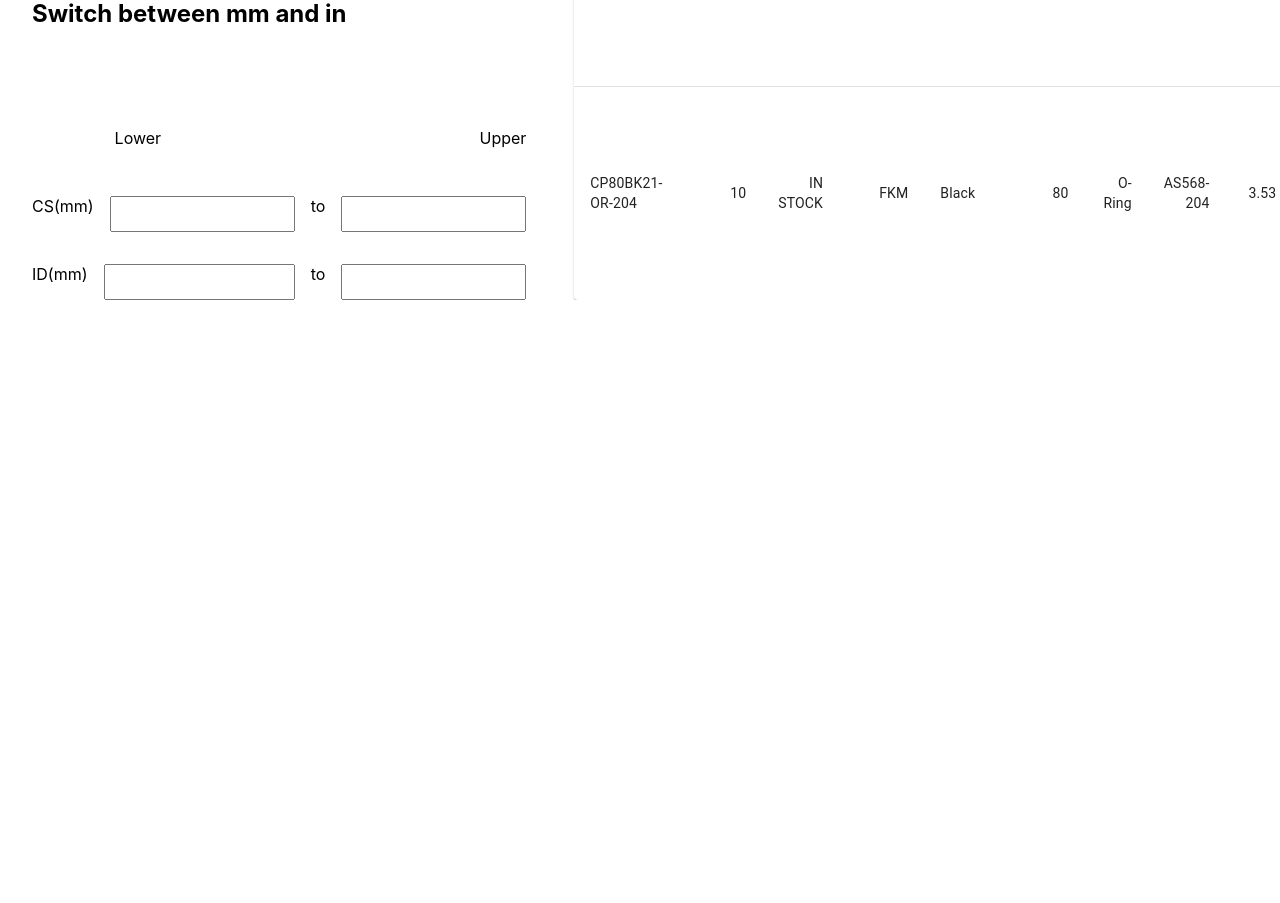
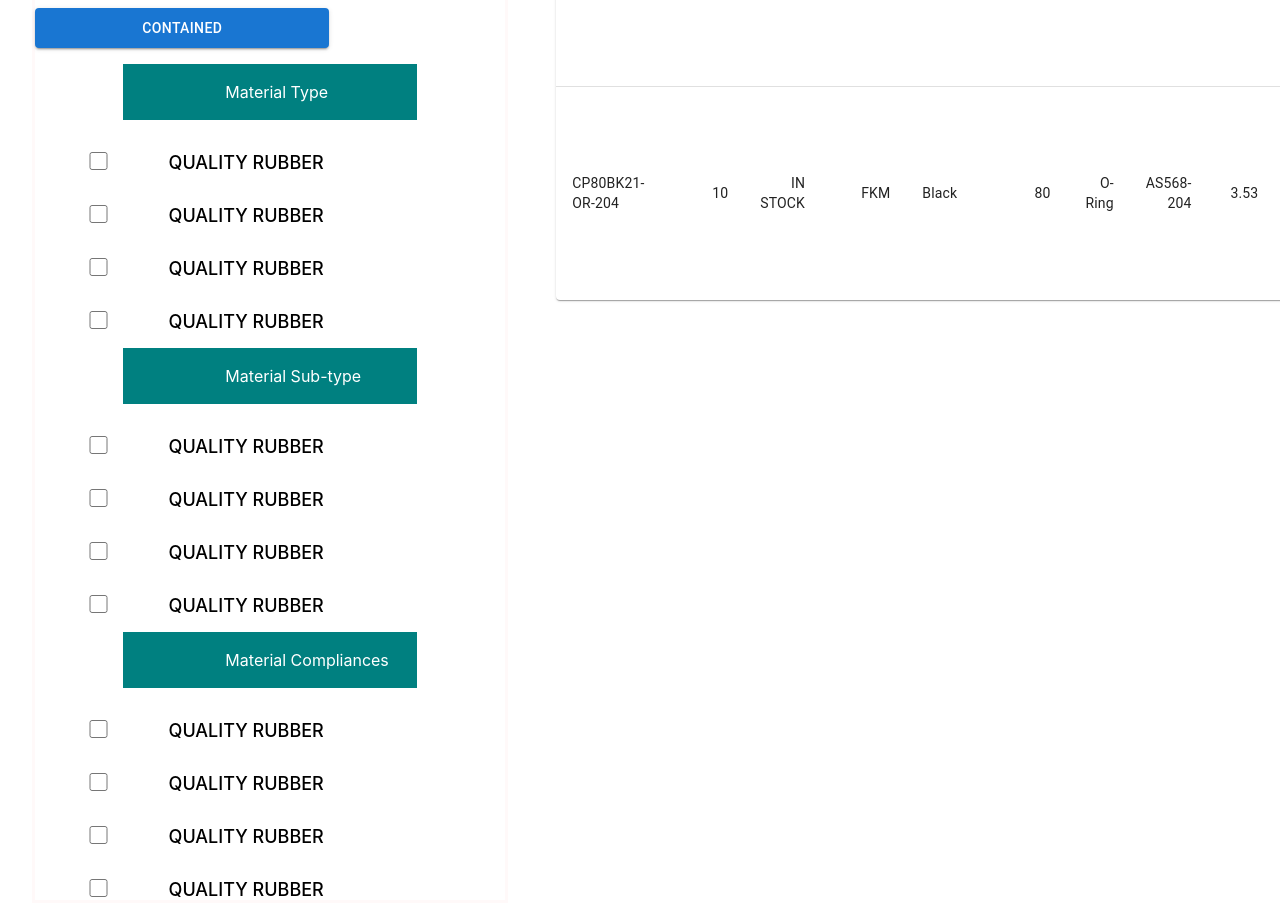
Before and after one commit to Shahvaiz-Ahmed/tmrproject, a React (Create React App) app: page / in a window 1280 px wide. Shown: the part 729-1632 px from the top of the page. Before the commit the page ends 1029 px from the top, so only its background shows below. Built offline with nearby package versions, Linux system fonts and the light colour scheme.

Commit message:
design sidesearh bar with material subtypes types and complainces

```diff
--- a/package.json
+++ b/package.json
@@ -3,6 +3,7 @@
   "version": "0.1.0",
   "private": true,
   "dependencies": {
+    "@djthoms/pretty-checkbox": "^3.1.0",
     "@emotion/react": "^11.10.5",
     "@emotion/styled": "^11.10.5",
     "@mui/icons-material": "^5.11.0",
@@ -10,6 +11,7 @@
     "@testing-library/jest-dom": "^5.16.5",
     "@testing-library/react": "^13.4.0",
     "@testing-library/user-event": "^13.5.0",
+    "pretty-checkbox-react": "^3.2.0",
     "react": "^18.2.0",
     "react-dom": "^18.2.0",
     "react-scripts": "5.0.1",
--- a/src/Components/SearchSideBar.jsx
+++ b/src/Components/SearchSideBar.jsx
@@ -2,6 +2,7 @@ import React, { useState, useEffect } from 'react';
 import './Static/css/SearchSideBar.css';
 import product from './Static/images/product.png';
 import Button from '@mui/material/Button';
+import '@djthoms/pretty-checkbox';
 
 
 function SearchSideBar() {
@@ -24,7 +25,6 @@ function SearchSideBar() {
     return (
         <div className="sidebar">
             <img src={product} alt="product" />
-        <Button variant="contained" type="submit" onClick={handleSizeValues}>Contained</Button>
             <h2><strong>Switch</strong> between mm and in</h2>
             <div>
                 <div>
@@ -35,15 +35,73 @@ function SearchSideBar() {
                 </div>
                 <div>
                     <p>CS(mm)</p>
-                <input type="search" id='cs-lower'/>
+                    <input type="search" id='cs-lower' />
                     <p>to</p>
-                <input type="search" id='cs-upper'/>
+                    <input type="search" id='cs-upper' />
                 </div>
                 <div>
                     <p>ID(mm)</p>
-                <input type="search" id='id-lower'/>
+                    <input type="search" id='id-lower' />
                     <p>to</p>
-                <input type="search" id='id-upper'/>
+                    <input type="search" id='id-upper' />
+                </div>
+                <Button className="btn" variant="contained" type="submit" onClick={handleSizeValues}>Contained</Button>
+                <div className="material-type">
+                    Material Type
+                </div>
+                <div className="mtchecck-box">
+                    <input type="checkbox" name="mmycheck   " id="1" />
+                    <label htmlFor="1">QUALITY RUBBER</label>
+                </div>
+                <div className="mtchecck-box">
+                    <input type="checkbox" name="mmycheck   " id="1" />
+                    <label htmlFor="1">QUALITY RUBBER</label>
+                </div>
+                <div className="mtchecck-box">
+                    <input type="checkbox" name="mmycheck   " id="1" />
+                    <label htmlFor="1">QUALITY RUBBER</label>
+                </div>
+                <div className="mtchecck-box">
+                    <input type="checkbox" name="mmycheck   " id="1" />
+                    <label htmlFor="1">QUALITY RUBBER</label>
+                </div>
+                <div className="material-type">
+                    Material Sub-type
+                </div>
+                <div className="mtchecck-box">
+                    <input type="checkbox" name="mmycheck   " id="1" />
+                    <label htmlFor="1">QUALITY RUBBER</label>
+                </div>
+                <div className="mtchecck-box">
+                    <input type="checkbox" name="mmycheck   " id="1" />
+                    <label htmlFor="1">QUALITY RUBBER</label>
+                </div>
+                <div className="mtchecck-box">
+                    <input type="checkbox" name="mmycheck   " id="1" />
+                    <label htmlFor="1">QUALITY RUBBER</label>
+                </div>
+                <div className="mtchecck-box">
+                    <input type="checkbox" name="mmycheck   " id="1" />
+                    <label htmlFor="1">QUALITY RUBBER</label>
+                </div>
+                <div className="material-type">
+                    Material Compliances
+                </div>
+                <div className="mtchecck-box">
+                    <input type="checkbox" name="mmycheck   " id="1" />
+                    <label htmlFor="1">QUALITY RUBBER</label>
+                </div>
+                <div className="mtchecck-box">
+                    <input type="checkbox" name="mmycheck   " id="1" />
+                    <label htmlFor="1">QUALITY RUBBER</label>
+                </div>
+                <div className="mtchecck-box">
+                    <input type="checkbox" name="mmycheck   " id="1" />
+                    <label htmlFor="1">QUALITY RUBBER</label>
+                </div>
+                <div className="mtchecck-box">
+                    <input type="checkbox" name="mmycheck   " id="1" />
+                    <label htmlFor="1">QUALITY RUBBER</label>
                 </div>
             </div>
 
--- a/src/Components/Static/css/SearchSideBar.css
+++ b/src/Components/Static/css/SearchSideBar.css
@@ -1,8 +1,40 @@
 .sidebar{
     display: flex;
     flex-direction: column;
-    gap: 3rem;
+    gap: 0.5rem;
     margin-left: 2rem;
+    border: solid rgb(255, 249, 249)
+}
+.btn{
+    background-color:#008080;
+    color: white;
+    height: 4.9vh;
+    width: 23vw;
+    font-size: larger;
+}
+.btn:hover{
+    background-color:#015e5e;
+}
+.material-type{
+    display: grid;
+    align-self: center ;
+    height:4.7vh;
+    width:  15vw;
+    color:white;
+    background-color: rgb(20, 94, 204);
+    padding-left: 8vw;
+    padding-top: 2.3vh;
+
+    background-color: #008080   ;
+}
+.mtchecck-box{
+    margin-left:2vw ;
+    font-size:xx-large;
+}
+.mtchecck-box label{
+    margin-left:2vw ;
+    font-size:large;
+    font-weight: 500;
 }
 
 .sidebar div{
@@ -10,9 +42,10 @@
     flex-direction: column;
 }
 
+
 .sidebar div *{
     display: flex;
     flex-direction: row;
-    gap: 1rem;
+    gap: 0.5rem;
     margin-top: 1rem;
 }
```
Also changed, not shown: 1 other file (tests, documents, lock files or other folders). Lines whose indentation alone changed are shown as unchanged.
